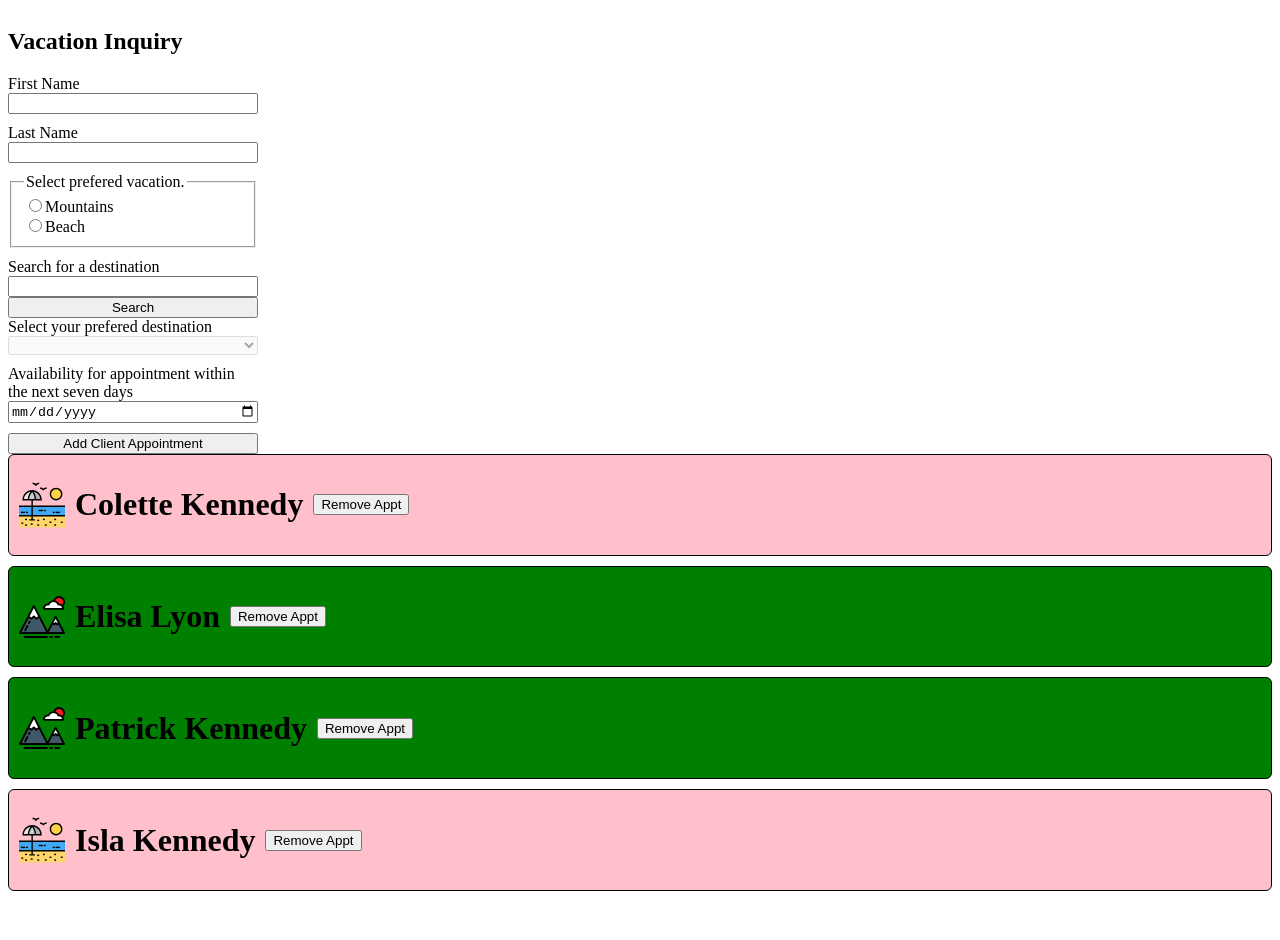
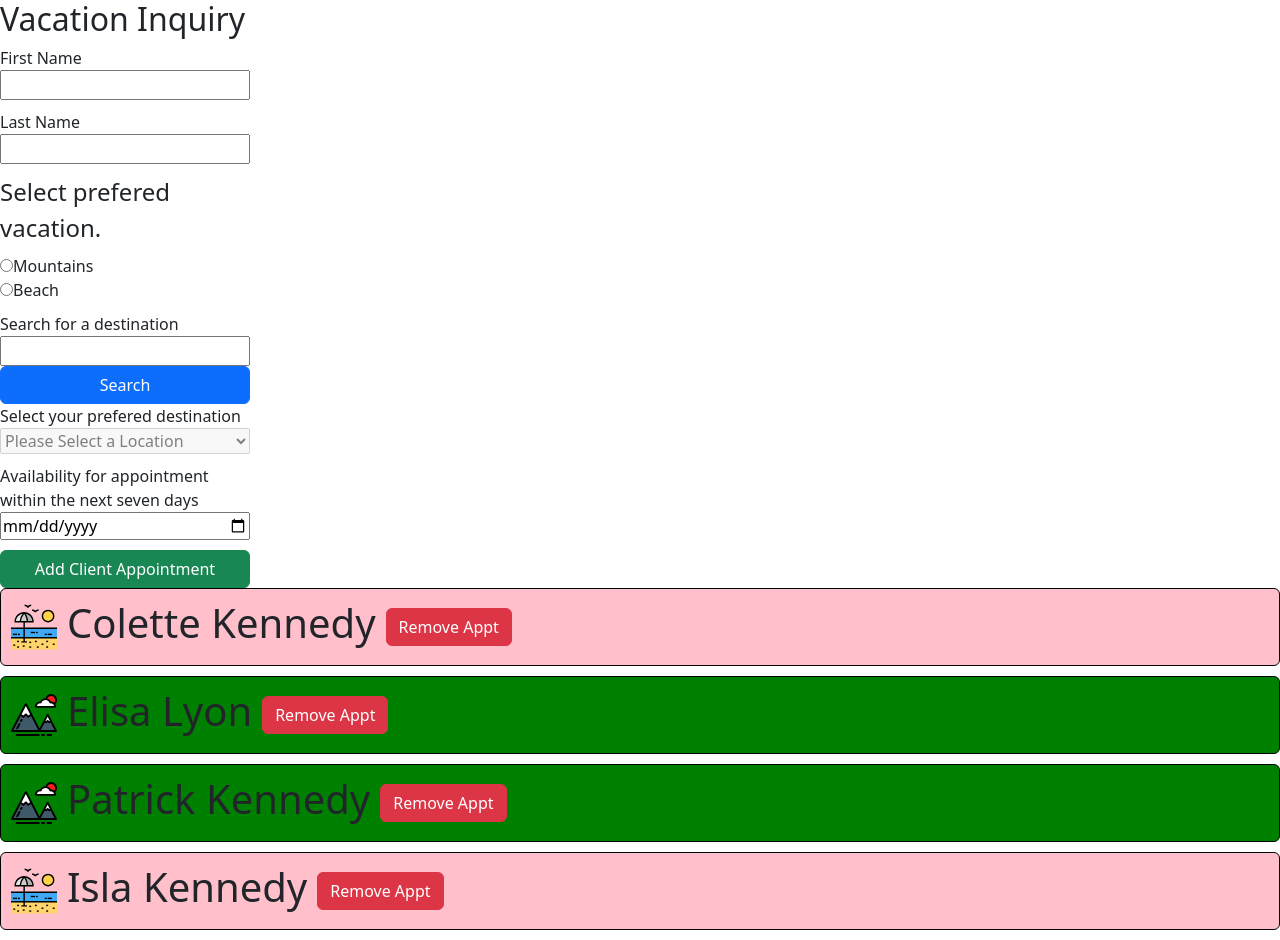
Before and after one commit to pkennedytx1/jsx-intro, a React (Create React App) app: page / in a window 1280 px wide. Before the commit the page ends 901 px from the top, so only its background shows below. Built offline with nearby package versions, Linux system fonts and the light colour scheme.

Commit message:
updated the form and finished the input as well as adding the basis to our syling

```diff
--- a/package.json
+++ b/package.json
@@ -6,6 +6,8 @@
     "@testing-library/jest-dom": "^5.16.4",
     "@testing-library/react": "^13.3.0",
     "@testing-library/user-event": "^13.5.0",
+    "axios": "^0.27.2",
+    "bootstrap": "^5.2.0",
     "react": "^18.2.0",
     "react-dom": "^18.2.0",
     "react-scripts": "5.0.1",
--- a/src/App.js
+++ b/src/App.js
@@ -1,4 +1,5 @@
 import List from './Components/List';
+import '../node_modules/bootstrap/dist/css/bootstrap.min.css';
 
 export function App() {
   return (
--- a/src/Components/DestinationDropdown.jsx
+++ b/src/Components/DestinationDropdown.jsx
@@ -44,7 +44,7 @@ export const reducer = (state, action) => {
     }
 }
 
-export const DestinationDropdown = () => {
+export const DestinationDropdown = ({ formData, setFormData }) => {
     const [state, dispatch] = useReducer(reducer, initialState);
 
     useEffect(() => {
@@ -73,13 +73,17 @@ export const DestinationDropdown = () => {
                 type: 'UPDATE_LOCATION',
                 payload: e.target.value,
             })} name='destination-search' type='text' />
-            <button onClick={() => dispatch({
+            <button className='btn btn-primary' onClick={() => dispatch({
                 type: 'UPDATE_SEARCH',
                 payload: true,
             })} >Search</button>
             <label htmlFor='destination-dropdown'>Select your prefered destination</label>
             {state.loading ? 'Loading...' :
-                <select disabled={!state.places.length > 0} name='destination-.dropdown'>
+                <select value={formData.vacationLocation} onChange={(e) => setFormData({
+                    ...formData,
+                    vacationLocation: e.target.value,
+                })} disabled={!state.places.length > 0} name='destination-.dropdown'>
+                    <option value=''>Please Select a Location</option>
                     {state.places?.length > 0 && state.places.map((place) => {
                         return <option key={place.place_id} value={place.display_name}>{place.display_name}</option>
                     })}
--- a/src/Components/List.jsx
+++ b/src/Components/List.jsx
@@ -6,15 +6,26 @@ import { Spacer } from './ListItem.styles';
 
 const List = () => {
     const [data, setData] = React.useState(initialData);
-    const handleNewPerson = ({ firstName, lastName }) => {
+    const handleNewPerson = ({ firstName, lastName, vacationLocation, vacationPreference, meetingDate }) => {
         const lastId = data[data.length - 1].id;
-        console.log(lastId);
         setData([...data, {
             id: lastId + 1,
-            firstName: firstName,
-            lastName: lastName,
-            beachOrMountains: 'Mountains',
+            firstName,
+            lastName,
+            vacationPreference,
+            vacationLocation,
+            meetingDate,
         }])
+    }
+
+    const handleStateReset = (setFormState) => {
+        setFormState({
+            firstName: '',
+            lastName: '',
+            vacationPreference: '',
+            vacationLocation: '',
+            meetingDate: '',
+        })
     }
 
     const handleRemoveAppointment = (id) => {
@@ -25,7 +36,7 @@ const List = () => {
 
     return(
         <>
-            <ListInput handleNewPerson={handleNewPerson}/>
+            <ListInput handleNewPerson={handleNewPerson} handleStateReset={handleStateReset}/>
             {
                 data?.map((person) => {
                     return (
--- a/src/Components/ListInput.jsx
+++ b/src/Components/ListInput.jsx
@@ -1,12 +1,13 @@
 import React from 'react';
 import { DestinationDropdown } from './DestinationDropdown';
 
-const ListInput = ({ handleNewPerson }) => {
+const ListInput = ({ handleNewPerson, handleStateReset }) => {
 
     const [formData, setFormData] = React.useState({
         firstName: '',
         lastName: '',
         vacationPreference: '',
+        vacationLocation: '',
         meetingDate: '',
     });
 
@@ -14,6 +15,7 @@ const ListInput = ({ handleNewPerson }) => {
         firstName: '',
         lastName: '',
         vacationPreference: '',
+        vacationLocation: '',
         meetingDate: '',
     })
 
@@ -33,7 +35,10 @@ const ListInput = ({ handleNewPerson }) => {
         })
         setValidationErrors(tempValidationErrors);
         !isError && handleNewPerson(formData);
+        !isError && handleStateReset(setFormData);
     }
+
+    console.log(formData);
 
     return(
         <div style={{ display: 'flex', flexDirection: 'column', maxWidth: '250px' }}>
@@ -93,7 +98,8 @@ const ListInput = ({ handleNewPerson }) => {
             </fieldset>
             <span style={{ color: 'red' }}>{validationErrors.vacationPreference}</span>
             <span style={{ margin: '5px' }} />
-                <DestinationDropdown />
+                <DestinationDropdown formData={formData} setFormData={setFormData} />
+                <span style={{ color: 'red' }}>{validationErrors.vacationLocation}</span>
             <span style={{ margin: '5px' }} />
             <label>Availability for appointment within the next seven days</label>
             <input
@@ -108,7 +114,7 @@ const ListInput = ({ handleNewPerson }) => {
             />
             <span style={{ color: 'red' }}>{validationErrors.meetingDate}</span>
             <span style={{ margin: '5px' }} />
-            <button onClick={() => hanldFormValidation(formData)} >Add Client Appointment</button>
+            <button className='btn btn-success' onClick={() => hanldFormValidation(formData)} >Add Client Appointment</button>
         </div>
     )
 }
--- a/src/Components/ListItem.jsx
+++ b/src/Components/ListItem.jsx
@@ -1,16 +1,16 @@
 import { CardContainer, Spacer } from './ListItem.styles';
 
 const ListItem = ({ person, value, handleRemoveAppointment }) => {
-    const { firstName, lastName, beachOrMountains } = person;
+    const { firstName, lastName, vacationPreference } = person;
     return(
-        <CardContainer isPink={beachOrMountains === 'Beach'}>
+        <CardContainer isPink={vacationPreference === 'Beach'}>
             <img
-                alt={beachOrMountains === 'Beach' ? 'beach' : 'mountains'}
+                alt={vacationPreference === 'Beach' ? 'beach' : 'mountains'}
                 height='46px'
-                src={beachOrMountains === 'Beach' ? 'beach.svg' : 'mountain.svg'}
+                src={vacationPreference === 'Beach' ? 'beach.svg' : 'mountain.svg'}
             />
             <h1>{firstName} {lastName}</h1>
-            <button value={value} onClick={(e) => handleRemoveAppointment(e.target.value)}>Remove Appt</button>
+            <button className='btn btn-danger' value={value} onClick={(e) => handleRemoveAppointment(e.target.value)}>Remove Appt</button>
         </CardContainer>
     )
 }
--- a/src/data.js
+++ b/src/data.js
@@ -3,28 +3,28 @@ export const data = [
         id: 1,
         firstName: 'Colette',
         lastName: 'Kennedy',
-        beachOrMountains: 'Beach',
+        vacationPreference: 'Beach',
         appointment: '2022-07-24T06:50:24.011Z'
     },
     {
         id: 2,
         firstName: 'Elisa',
         lastName: 'Lyon',
-        beachOrMountains: 'Mountains',
+        vacationPreference: 'Mountains',
         appointment: '2022-07-24T01:50:24.011Z'
     },
     {
         id: 3,
         firstName: 'Patrick',
         lastName: 'Kennedy',
-        beachOrMountains: 'Mountains',
+        vacationPreference: 'Mountains',
         appointment: '2022-07-25T11:50:24.011Z'
     },
     {
         id: 4,
         firstName: 'Isla',
         lastName: 'Kennedy',
-        beachOrMountains: 'Beach',
+        vacationPreference: 'Beach',
         appointment: '2022-07-27T11:50:24.011Z'
     }
 ]
```
Also changed, not shown: 1 other file (tests, documents, lock files or other folders).
